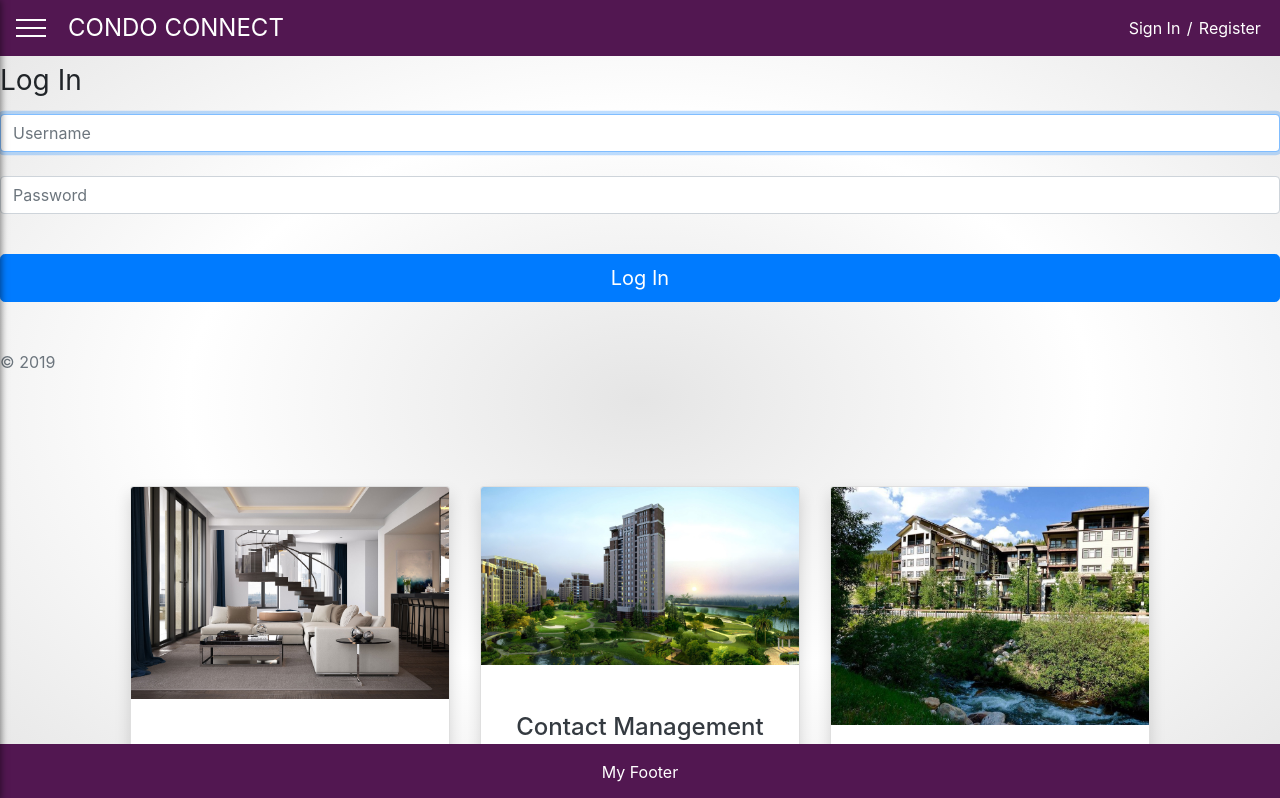
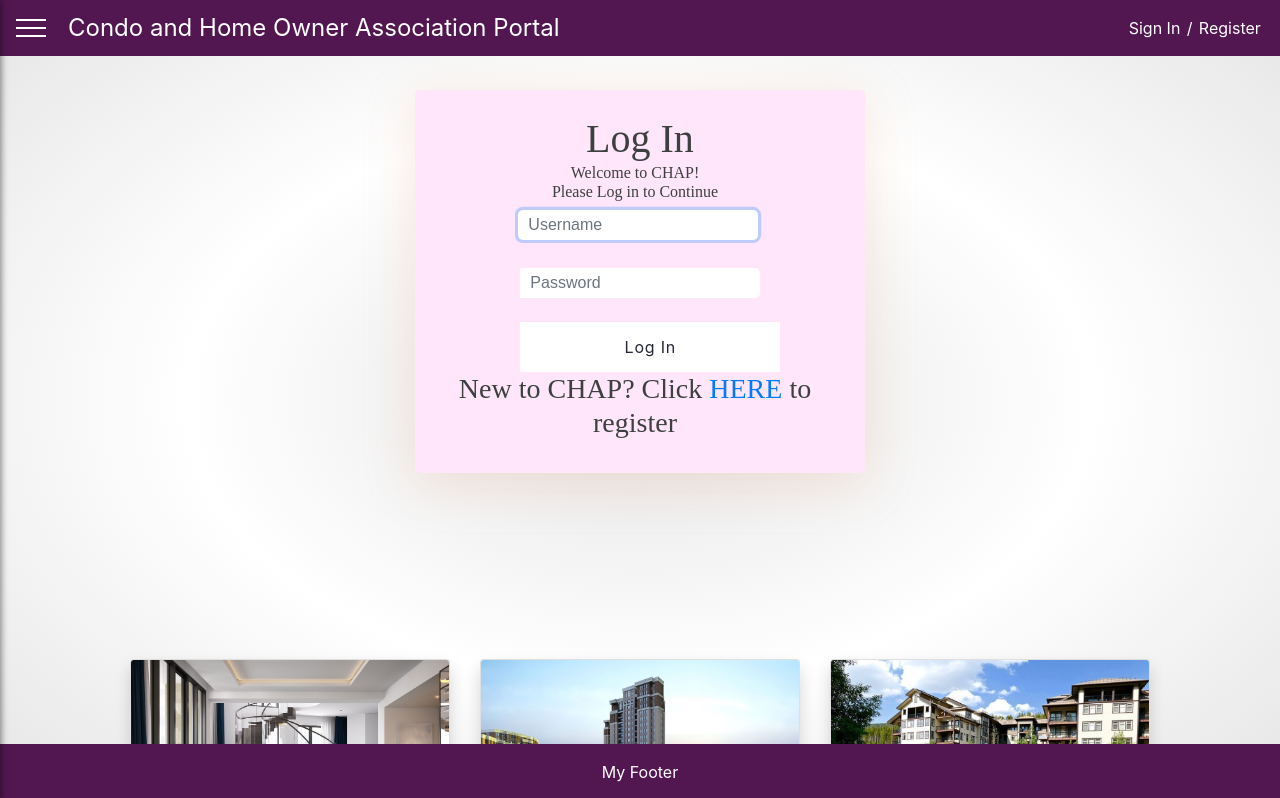
Before and after one commit to dlauck92/condo-app, a React (Create React App) app in the folder client/: page /login in a window 1280 px wide. Shown: the top 798 px of the page. Built offline with nearby package versions, Linux system fonts and the light colour scheme; no server answers.

Commit message:
secret routes / log in html css

```diff
--- a/client/src/App.js
+++ b/client/src/App.js
@@ -3,7 +3,6 @@ import { BrowserRouter as Router, Route, Switch } from "react-router-dom";
 import Toolbar from './components/Toolbar/Toolbar';
 import SideDrawer from './components/SideDrawer/SideDrawer';
 import Backdrop from './components/Backdrop/Backdrop';
-import Home from './components/Home/Home';
 import Dashboard from './components/Dashboard/Dashboard';
 import Form from './components/Form/Form';
 import Footer from './components/Footer/Footer';
@@ -84,17 +83,11 @@ class App extends Component {
             <Switch>
               <Route exact path='/LogIn' component={LogIn} />
               <Route exact path='/SignUp' component={SignUp} />
-              {/* <Route exact path='/' component={Home} />
-              <Route exact path='/Dashboard' component={Dashboard} />
-              <Route exact path='/Form' component={Form} /> */}
-              <SecretRoute
-              isAuthenticated={this.state.loggedIn}
-              exact path="/Home"
-              component={Home}
-            />
+              {/* <Route exact path='/Dashboard' component={Dashboard} />
+              <Route exact path='/Form' component={Form} /> */} */}
              <SecretRoute
               isAuthenticated={this.state.loggedIn}
-              exact path="/Dashboaad"
+              exact path="/Dashboard"
               component={Dashboard}
             />
              <SecretRoute
--- a/client/src/components/Footer/Footer.css
+++ b/client/src/components/Footer/Footer.css
@@ -1,7 +1,7 @@
 .footer {
     background-color: #521751;
     color: white;
-    position: absolute;
+    position: fixed;
     right: 0;
     bottom: 0;
     left: 0;
--- a/client/src/components/Home/Home.js
+++ /dev/null
@@ -1,11 +0,0 @@
-import React from 'react';
-import './Home.css';
-
-const home = props => (
-    <home className="Home">
-        <p>I'm your home!</p>
-    </home>
-
-);
-
-export default home;
--- a/client/src/components/LogIn/LogIn.css
+++ b/client/src/components/LogIn/LogIn.css
@@ -0,0 +1,138 @@
+.form-login {
+    width: 100px;
+}
+
+form {
+    width: 450px;
+    min-height: 300px;
+    height: auto;
+    border-radius: 5px;
+    margin: 7% auto;
+    box-shadow: 0 9px 50px hsla(20, 67%, 75%, 0.31);
+    padding: 2%;
+    background-color: #FFE6FA;
+}
+
+form .con {
+    display: -webkit-flex;
+    display: block;
+
+    -webkit-justify-content: space-around;
+    justify-content: space-around;
+
+    -webkit-flex-wrap: wrap;
+    flex-wrap: wrap;
+    width: 60%;
+
+      margin: 0 auto;
+}
+
+header h2 {
+    text-align: center;
+    font-size: 250%;
+    font-family: 'Playfair Display', serif;
+    color: #3e403f;
+    margin: 0;
+}
+
+header h3 {
+    text-align: center;
+    font-size: 100%;
+    font-family: 'Playfair Display', serif;
+    color: #3e403f;
+}
+
+h3 {
+    text-align: center;
+    font-size: 100%;
+    font-family: 'Playfair Display', serif;
+    color: #3e403f;
+    padding: 0px 10px 0px 0px;
+}
+
+.input-item {
+    background: #fff;
+    color: #333;
+    padding: 14.5px 0px 15px 9px;
+    border-radius: 5px 0px 0px 5px;
+}
+
+input[class="form-control"]{
+    width: 240px;
+    height: 30px;
+
+    margin-top: 2%;
+    padding: 10px;
+
+    font-size: 16px;
+    font-family: 'Abel', sans-serif;
+    color: #5E6472;
+
+    outline: none;
+    border: none;
+
+    border-radius: 0px 5px 5px 0px;
+    transition: 0.2s linear;
+
+}
+input[id="form-control"] {width: 250px;}
+/* focus  */
+input:focus {
+    transform: translateX(-2px);
+    border-radius: 5px;
+}
+
+button {
+    display: inline-block;
+    color: #252537;
+
+    width: 260px;
+    height: 50px;
+
+    padding: 0 20px;
+    background: #fff;
+    border-radius: 5px;
+
+    outline: none;
+    border: none;
+
+    cursor: pointer;
+    text-align: center;
+    transition: all 0.2s linear;
+
+    margin: 10% auto;
+    letter-spacing: 0.05em;
+}
+/* Submits */
+.submits {
+    width: 48%;
+    display: inline-block;
+    float: left;
+    margin-left: 2%;
+}
+
+/*       Forgot Password button FAF3DD  */
+.frgt-pass {background: transparent;}
+
+/*     Sign Up button  */
+.sign-up {background: #B8F2E6;}
+
+
+/* buttons hover */
+button:hover {
+    transform: translatey(3px);
+    box-shadow: none;
+}
+
+/* buttons hover Animation */
+button:hover {
+    animation: ani9 0.4s ease-in-out infinite alternate;
+}
+@keyframes ani9 {
+    0% {
+        transform: translateY(3px);
+    }
+    100% {
+        transform: translateY(5px);
+    }
+}
--- a/client/src/components/LogIn/LogIn.js
+++ b/client/src/components/LogIn/LogIn.js
@@ -52,11 +52,13 @@ class logIn extends Component {
             return <Redirect to={{ pathname: this.state.redirectTo }} />
         } else {
             return (
-                <div className="form-login">
-                    <i className="fas fa-lock"></i>
-                    <div className="LogInForm">
-                        <h1 className="h3 mb-3 font-weight-normal">Log In</h1>
-                        <label className="sr-only" htmlFor="username">Username</label>
+                <form>
+                    <div class="con">
+                        <header class="head-form">
+                            <h2>Log In</h2>
+                            <h3>Welcome to CHAP!<br />Please Log in to Continue</h3>
+                        </header>
+                        <i class="fa fa-user icon"></i>
                         <input
                             className="form-control"
                             placeholder="Username"
@@ -68,7 +70,6 @@ class logIn extends Component {
                             autoFocus
                         />
                         <br />
-                        <label className="sr-only" htmlFor="password">Password</label>
                         <input
                             className="form-control"
                             placeholder="Password"
@@ -80,14 +81,15 @@ class logIn extends Component {
                         />
                         <br />
                         <button
-                            className="btn btn-lg btn-primary btn-block mt-3"
+                            className="log-in"
                             onClick={this.handleSubmit}
                             type="submit"
                         >Log In</button>
-
-                        <p className="mt-5 mb-3 text-muted">© 2019</p>
                     </div>
-                </div>
+                    <div>
+                        <h3>New to CHAP? Click <a href="/SignUp">HERE</a> to register</h3>
+                    </div>
+                </form>
             );
         }
     }
--- a/client/src/components/SideDrawer/SideDrawer.js
+++ b/client/src/components/SideDrawer/SideDrawer.js
@@ -9,9 +9,6 @@ const sideDrawer = props => {
     return (
         <nav className={drawerClasses}>
             <ul>
-                <li>
-                    <a href="/">Home</a>
-                </li>
                 <li>
                     <a href="/LogIn">Sign In</a>
                 </li>
--- a/client/src/components/Toolbar/Toolbar.js
+++ b/client/src/components/Toolbar/Toolbar.js
@@ -8,7 +8,7 @@ const toolbar = props => (
             <div>
                 <DrawerToggleButton click={props.drawerClickHandler} />
             </div>
-            <div className="toolbar__logo"><a href="/">CONDO CONNECT</a></div>
+            <div className="toolbar__logo"><a href="/">Condo and Home Owner Association Portal</a></div>
             <div className="spacer" />
             <div className="toolbar_navigation-items">
                 <ul>
--- a/client/src/index.css
+++ b/client/src/index.css
@@ -6,5 +6,5 @@ body {
   margin: 0;
   padding: 0;
   font-family: sans-serif;
-  height: 100%;
+  /* height: 100%; */
 }
--- a/package.json
+++ b/package.json
@@ -20,7 +20,10 @@
     "passport": "^0.4.0",
     "passport-local": "^1.0.0",
     "path": "^0.12.7",
+<<<<<<< Updated upstream
     "react-particles-js": "^2.5.1",
+=======
+>>>>>>> Stashed changes
     "sequelize": "^5.2.12",
     "session": "^0.1.0"
   },
```
Also changed, not shown: client/src/components/Home/Home.css (deleted).
